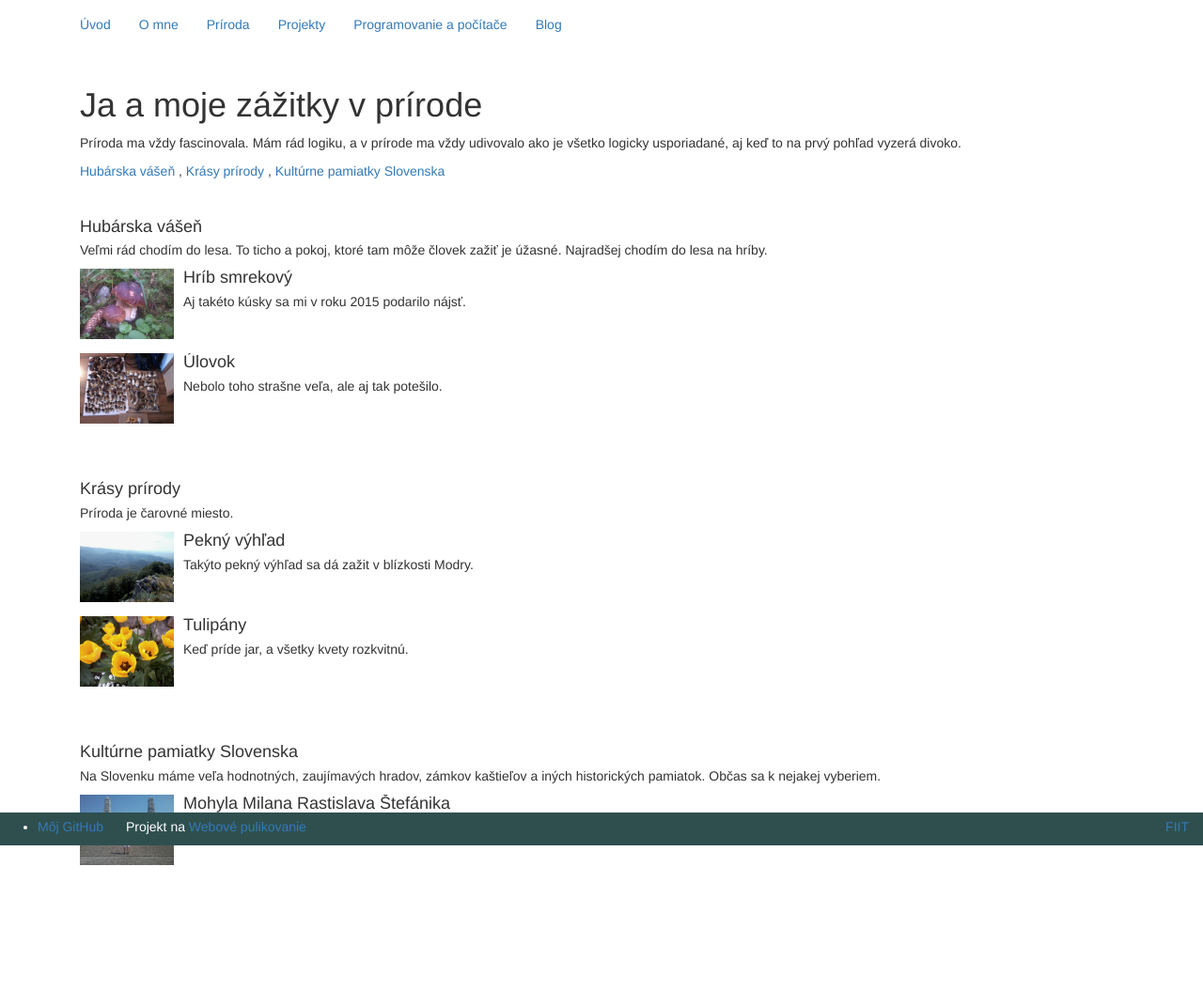
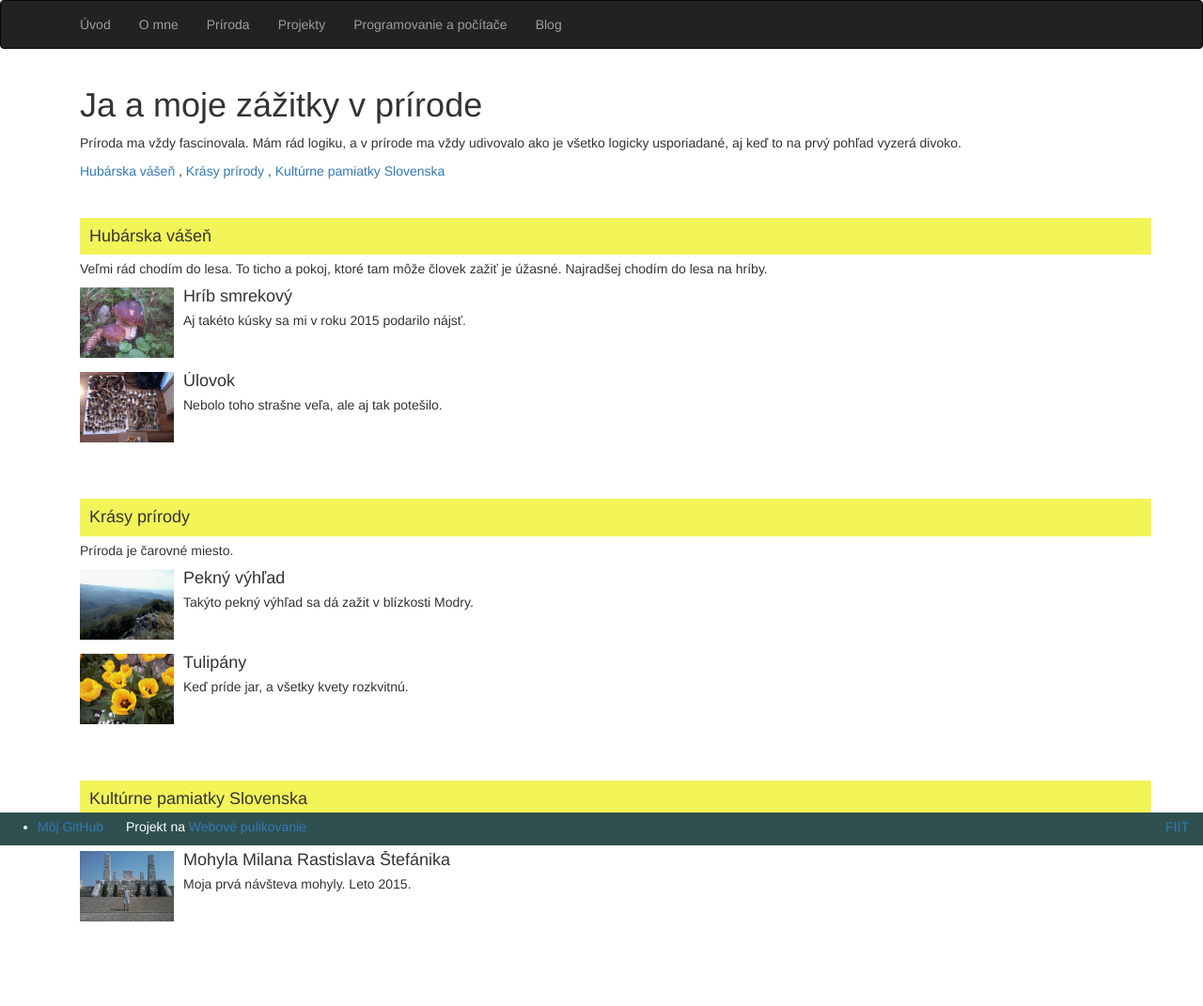
Before and after one commit to JanecekJ/JanecekJ.github.io, a Jekyll site: the page built from Priroda/index.md, in a window 1280 px wide. Shown: the whole page at 94% size. Built offline with Jekyll 4.4.1, drawn with Linux system fonts in a browser that asks for light colours; before the commit the page ends 1011 px from its top, so only the background shows below that.

Commit message:
Minor changes

```diff
--- a/_includes/topBar.html
+++ b/_includes/topBar.html
@@ -1,5 +1,5 @@
-<nav class="navbar navbar-fixed-left" >
-  <div class="container">
+<nav class="navbar navbar-inverse navbar-fixed-left" >
+  <div class="container" >
     <ul class="nav navbar-nav">
       <li>
         <a href="/">Úvod</a>
--- a/_layouts/basic.html
+++ b/_layouts/basic.html
@@ -8,10 +8,10 @@
 	<title>{{page.title}}</title>
 </head>
 <body style="margin-bottom: 50px">
-	<div>
+	<div >
 		{%include topBar.html%}
 	</div>
-	<div class="container" padding="middle">
+	<div class="container" padding="middle" >
 		{{ content }}
 	</div>
 </body>
--- a/_layouts/blog.html
+++ b/_layouts/blog.html
@@ -2,8 +2,8 @@
 layout: basic
 title: Blog
 ---
-	<div class="container">
-		<div class="row">
+	<div class="center-block">
+		<div class="row text-center" style="background-color: rgb(242, 244, 88);margin-bottom: 20px">
 			<div class="col-lg-4 col-md-4 col-sm-4">
 				<h3>Názov</h3>
 			</div>
@@ -15,7 +15,7 @@
 			</div>
 		</div>
 		{%for post in site.posts%}
-			<div class="row">
+			<div class="row text-center">
 				<div class="col-lg-4 col-md-4 col-sm-4">
 					<a href="{{post.url}}">{{post.title}}</a>
 				</div>
--- a/_layouts/default.html
+++ b/_layouts/default.html
@@ -8,7 +8,7 @@
 	<title>{{page.title}}</title>
 </head>
 <body>
-	<div class="container text-center">
+	<div class="container text-center"  style="background-color: rgb(242, 244, 88); margin-bottom: 20px">
 		<h3 style="vertical-align: middle">
 			{{ content }}
 		</h3>
--- a/_layouts/picture.html
+++ b/_layouts/picture.html
@@ -13,7 +13,9 @@
 					<li class="media" style="margin-top:30px; margin-bottom:30px">
 						<div class="media-body">
 							<a name={{category.link}}></a>
-							<h4 class="media-heading">{{category.nadpis}}</h4>
+							<h4 class="media-heading" style="background-color: rgb(242, 244, 88);padding: 10px">
+								{{category.nadpis}}
+							</h4>
 							<p>{{category.popis}}</p>
 							<ul  class = "media-list" >
 								{% for polozka in sorted %}
--- a/_layouts/post.html
+++ b/_layouts/post.html
@@ -1,14 +1,12 @@
 ---
 layout: basic
 ---
-	<div class="container text-center">
+	<div class="container text-center" style="background-color: rgb(242, 244, 88);margin-bottom: 30px">
 		<h4>
 			(
 			{{page.categories | join:", "}}
 			)
 		</h4>
-	</div>
-	<div class="container text-center">
 		<h1>{{page.title}}</h1>
 	</div>
 	<div class="container text center">{{content}}</div>
```
